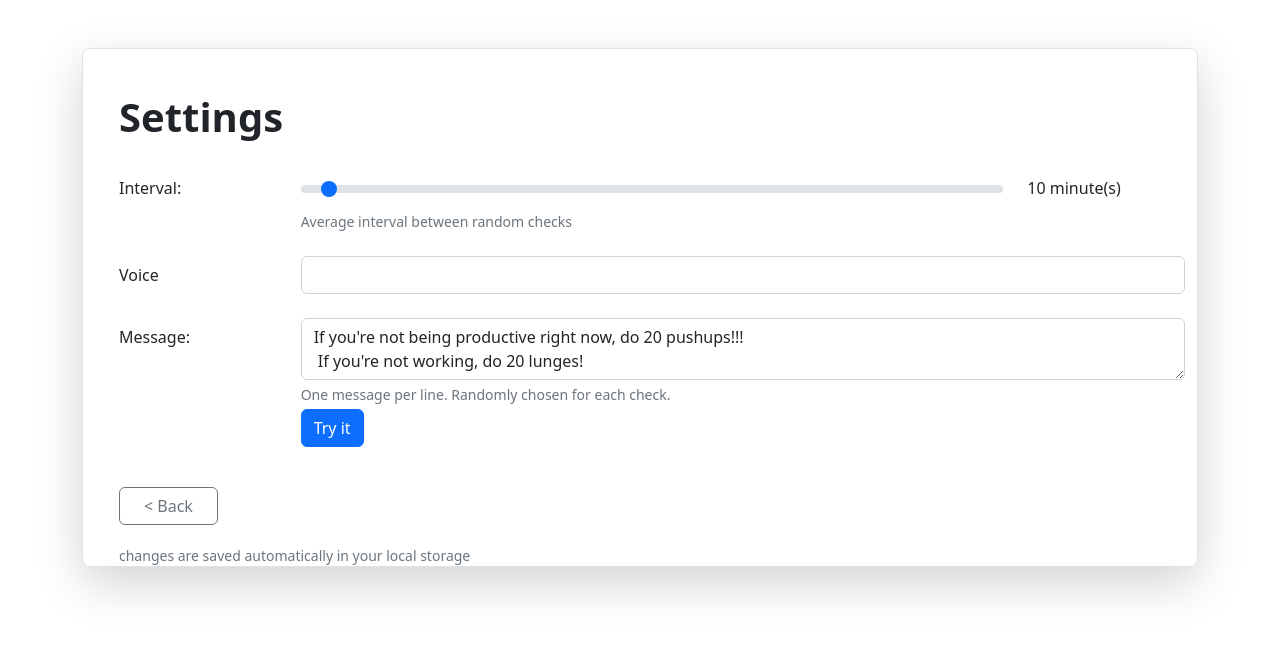
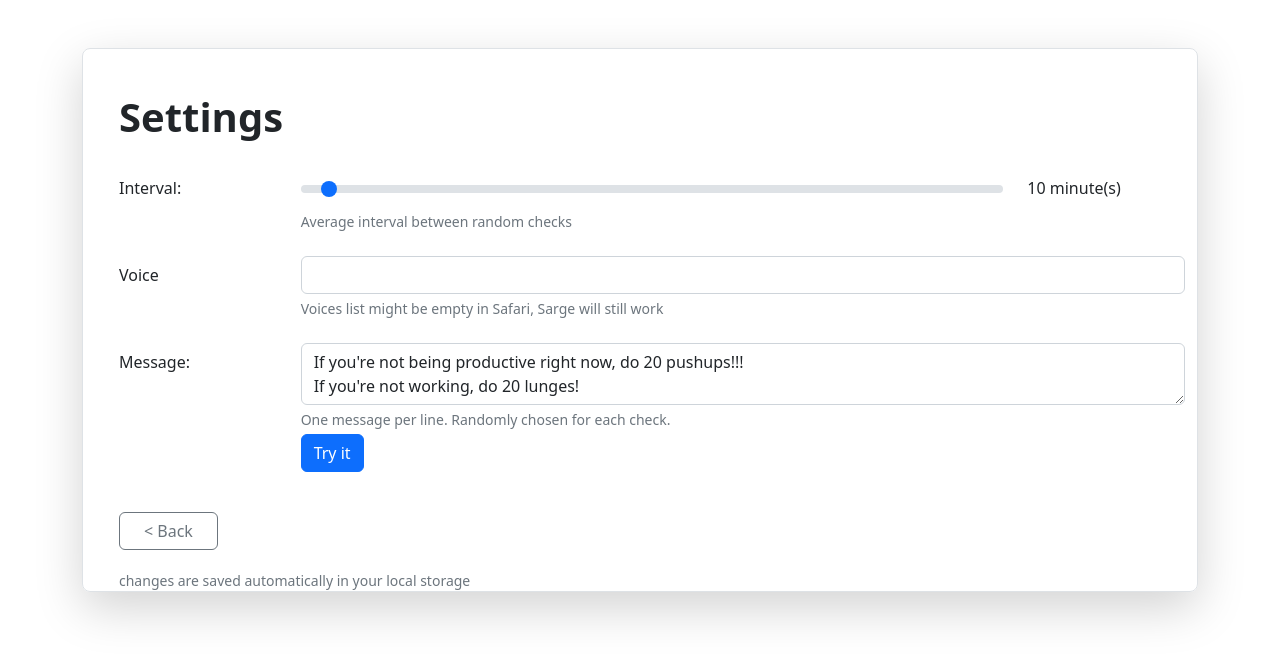
Before and after one commit to ubyjvovk/sarge, a React (Create React App) app in the folder sarge/: page / in a window 1280 px wide. Both pictures are taken after a click on the button "Settings". Shown: the top 660 px of the page. Built offline with nearby package versions, Linux system fonts and the light colour scheme.

Commit message:
tinyfix duh

```diff
--- a/sarge/src/App.js
+++ b/sarge/src/App.js
@@ -13,7 +13,7 @@ const App = () => {
     localStorage.getItem('selectedVoice') || 'Daniel'
   );
   const [messagesText, setMessagesText] = useState(
-    localStorage.getItem('message') || "If you\'re not being productive right now, do 20 pushups!!! \n If you're not working, do 20 lunges!"
+    localStorage.getItem('message') || "If you're not being productive right now, do 20 pushups!!!\nIf you're not working, do 20 lunges!"
   );
   const [yellCount, setYellCount] = useState(0);
   const [voices, setVoices] = useState([]);
@@ -153,6 +153,7 @@ const App = () => {
                         id="voiceSelect"
                         value={selectedVoice}
                         onChange={handleVoiceChange}
+                        aria-describedby="voicesHelp"
                       >
                         {voices.map(voice => (
                           <option key={voice.name} value={voice.name}>
@@ -160,6 +161,7 @@ const App = () => {
                           </option>
                         ))}
                       </select>
+                      <div id="voicesHelp" class="form-text">Voices list might be empty in Safari, Sarge will still work</div>
                     </div>
                   </div>
 
```
